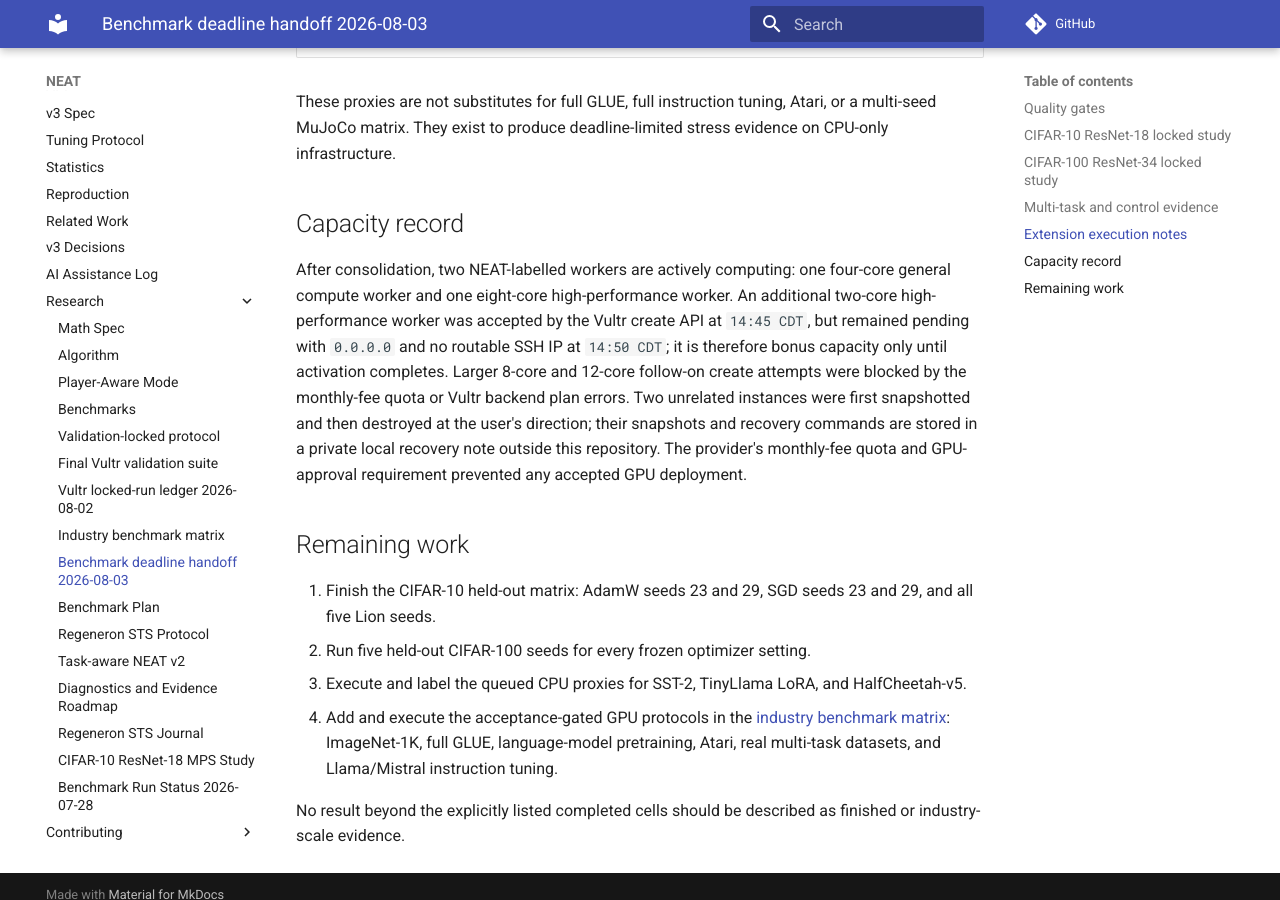
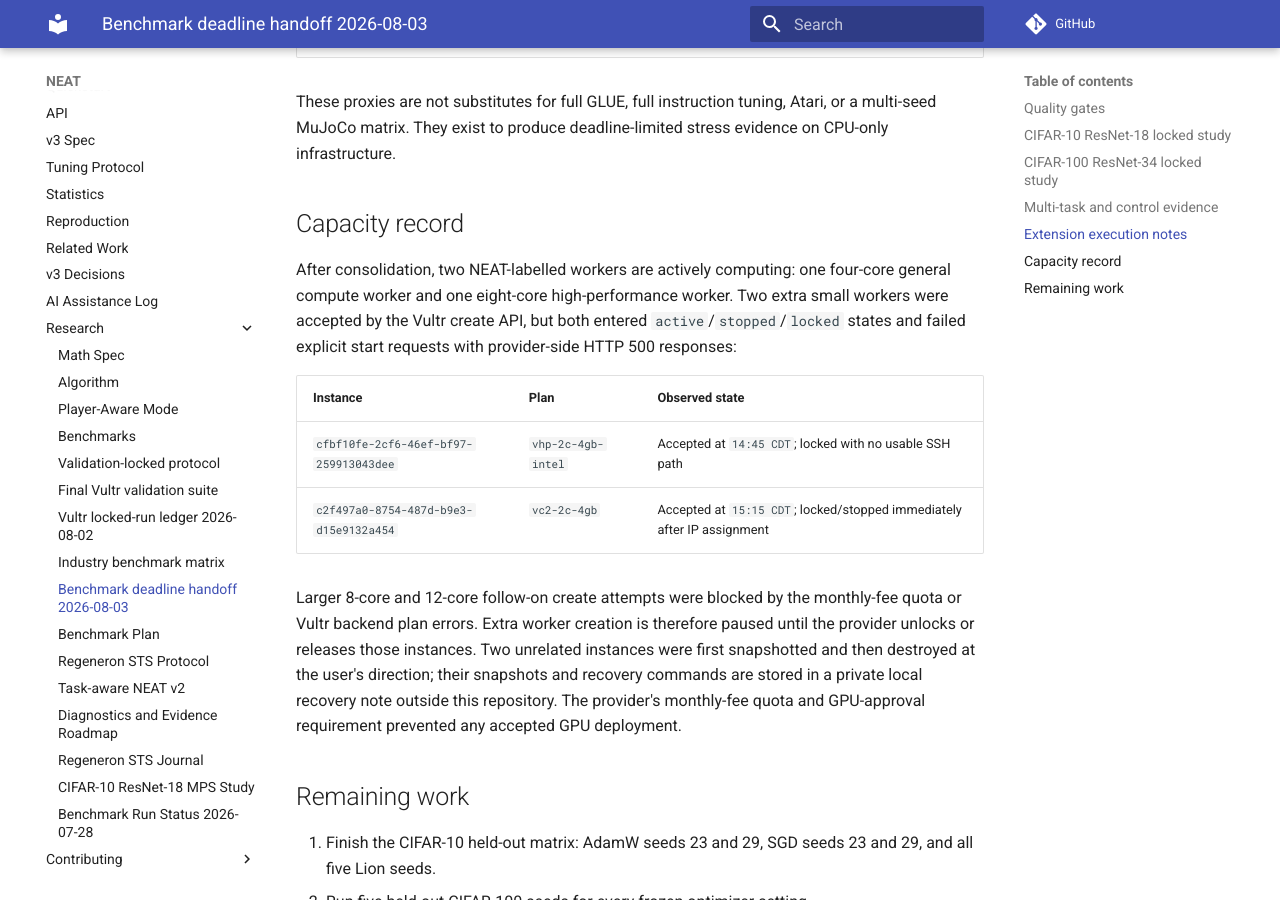
Before and after one commit to ItCodinTime/NEAT, an MkDocs documentation site: the page built from docs/research/benchmark-deadline-handoff-2026-08-03.md, in a window 1280 px wide and 900 px high, scrolled down 3259 px. Built offline with MkDocs 1.6.1 and Material for MkDocs 9.7.7, drawn with Linux system fonts in a browser that asks for light colours; comment, search, counter and statistics services are not loaded.

Commit message:
docs: record locked extra workers

```diff
--- a/docs/research/benchmark-deadline-handoff-2026-08-03.md
+++ b/docs/research/benchmark-deadline-handoff-2026-08-03.md
@@ -124,15 +124,22 @@ stress evidence on CPU-only infrastructure.
 
 After consolidation, two NEAT-labelled workers are actively computing: one
 four-core general compute worker and one eight-core high-performance worker.
-An additional two-core high-performance worker was accepted by the Vultr create
-API at `14:45 CDT`, but remained pending with `0.0.0.0` and no routable SSH IP
-at `14:50 CDT`; it is therefore bonus capacity only until activation completes.
+Two extra small workers were accepted by the Vultr create API, but both entered
+`active`/`stopped`/`locked` states and failed explicit start requests with
+provider-side HTTP 500 responses:
+
+| Instance | Plan | Observed state |
+|---|---|---|
+| `cfbf10fe-2cf6-46ef-bf97-259913043dee` | `vhp-2c-4gb-intel` | Accepted at `14:45 CDT`; locked with no usable SSH path |
+| `c2f497a0-8754-487d-b9e3-d15e9132a454` | `vc2-2c-4gb` | Accepted at `15:15 CDT`; locked/stopped immediately after IP assignment |
+
 Larger 8-core and 12-core follow-on create attempts were blocked by the
-monthly-fee quota or Vultr backend plan errors. Two unrelated instances were
-first snapshotted and then destroyed at the user's direction; their snapshots
-and recovery commands are stored in a private local recovery note outside this
-repository. The provider's monthly-fee quota and GPU-approval requirement
-prevented any accepted GPU deployment.
+monthly-fee quota or Vultr backend plan errors. Extra worker creation is
+therefore paused until the provider unlocks or releases those instances. Two
+unrelated instances were first snapshotted and then destroyed at the user's
+direction; their snapshots and recovery commands are stored in a private local
+recovery note outside this repository. The provider's monthly-fee quota and
+GPU-approval requirement prevented any accepted GPU deployment.
 
 ## Remaining work
 
```
